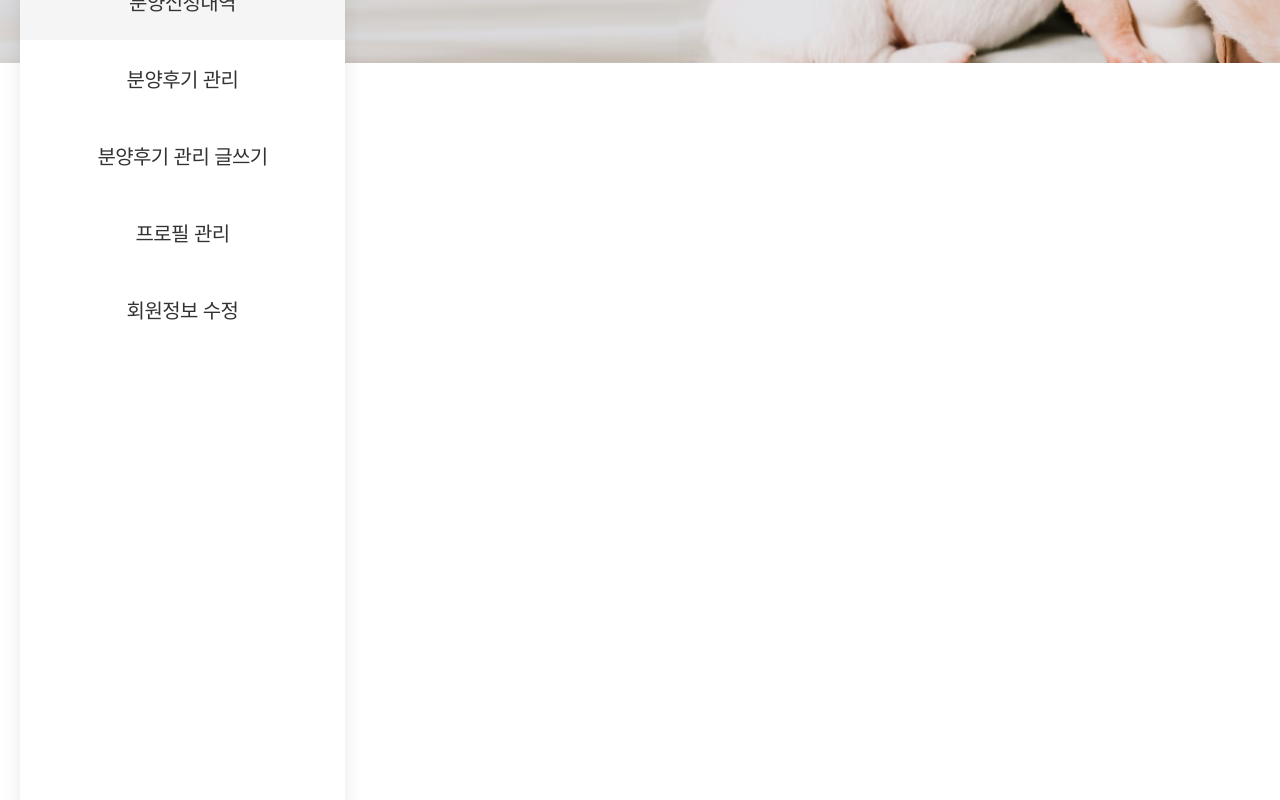
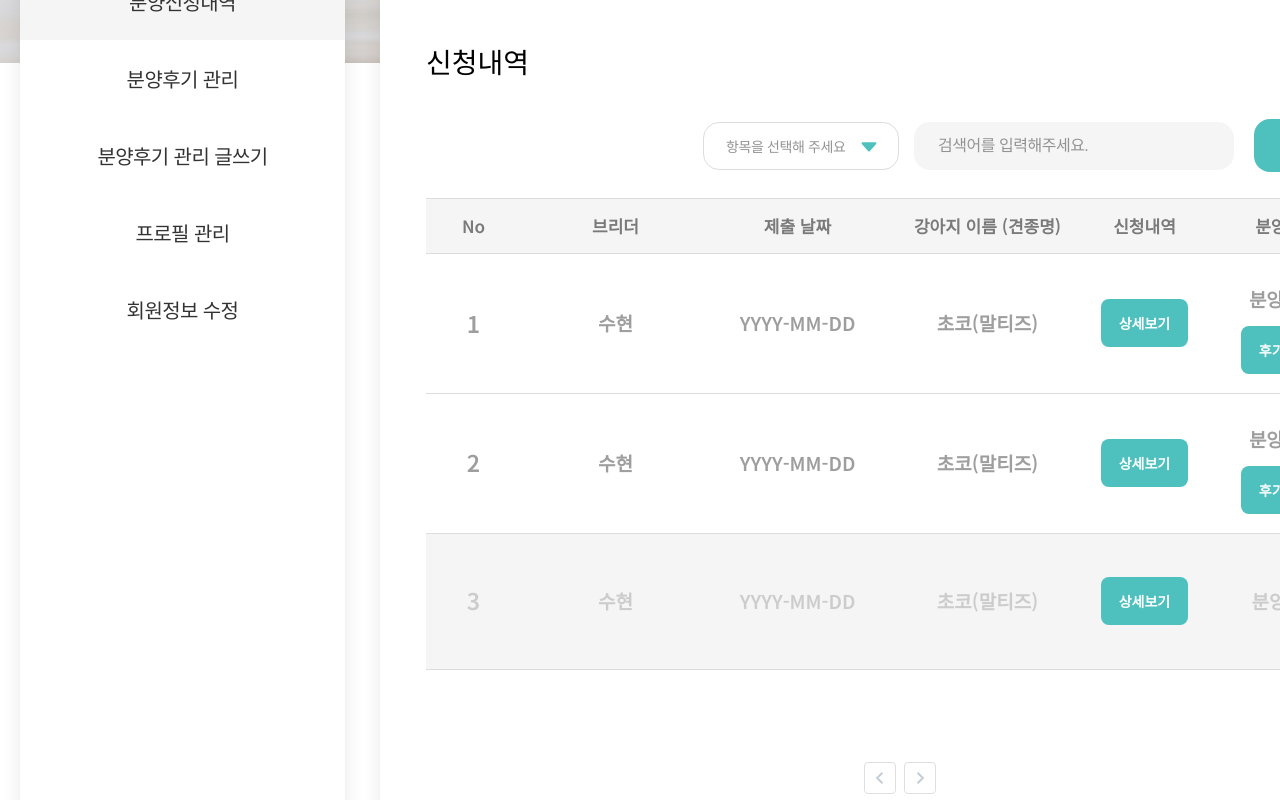
Before and after one commit to next-petree/frontend, a React (Create React App) app: page /mypage/adopt in a window 1280 px wide. Shown: the part 320-1120 px from the top of the page. Built offline with nearby package versions, Linux system fonts and the light colour scheme; no server answers; a web font is replaced by a local one.

Commit message:
Design: 분양신청내역 퍼블리싱

```diff
--- a/src/components/common/board/TableBoard.tsx
+++ b/src/components/common/board/TableBoard.tsx
@@ -46,7 +46,7 @@ const Table = styled.table`
   tbody {
     tr {
       td {
-        padding: 22px 10px;
+        padding: 19px 10px;
         text-align: center;
         vertical-align: middle;
         color: #9e9e9e;
--- a/src/pages/mypage/adopt.tsx
+++ /dev/null
@@ -1,5 +0,0 @@
-import MypageLayout from 'layout/MypageLayout';
-
-export default function Adopt() {
-  return <MypageLayout>ADOPT</MypageLayout>;
-}
--- /dev/null
+++ b/src/pages/mypage/adopt/Breeder.tsx
@@ -0,0 +1,99 @@
+import TableBoard from 'components/common/board/TableBoard';
+import { styled } from 'styled-components';
+
+interface ListProps {
+  matchingId: number;
+  adopterNickname: string;
+  submitDate: string;
+  nameAndBreed: string;
+  isProcessed: boolean;
+}
+
+const TableWrapper = styled.div`
+  min-height: 500px;
+  table {
+    .matching-id {
+      width: 95px;
+    }
+    .adopter-nickname,
+    .submit-date,
+    .is-processed {
+      width: 175px;
+    }
+    .name-and-breed {
+      width: 205px;
+    }
+    .application-detail {
+      width: 109px;
+    }
+  }
+`;
+const BreederBoard = () => {
+  const listCategory = [
+    { uid: 'matching-id', name: 'No' },
+    { uid: 'adopter-nickname', name: '분양희망자' },
+    { uid: 'submit-date', name: '제출 날짜' },
+    { uid: 'name-and-breed', name: '강아지 이름 (견종명)' },
+    { uid: 'is-processed', name: '분양상태' },
+    { uid: 'application-detail', name: '신청내역' },
+  ];
+  const list: ListProps[] = [
+    {
+      matchingId: 1,
+      adopterNickname: '수현',
+      submitDate: 'YYYY-MM-DD',
+      nameAndBreed: '초코(말티즈)',
+      isProcessed: true,
+    },
+    {
+      matchingId: 2,
+      adopterNickname: '수현',
+      submitDate: 'YYYY-MM-DD',
+      nameAndBreed: '초코(말티즈)',
+      isProcessed: true,
+    },
+    {
+      matchingId: 3,
+      adopterNickname: '수현',
+      submitDate: 'YYYY-MM-DD',
+      nameAndBreed: '초코(말티즈)',
+      isProcessed: true,
+    },
+    {
+      matchingId: 4,
+      adopterNickname: '수현',
+      submitDate: 'YYYY-MM-DD',
+      nameAndBreed: '초코(말티즈)',
+      isProcessed: false,
+    },
+    {
+      matchingId: 5,
+      adopterNickname: '수현',
+      submitDate: 'YYYY-MM-DD',
+      nameAndBreed: '초코(말티즈)',
+      isProcessed: true,
+    },
+  ];
+  return (
+    <TableWrapper className="table-wrapper">
+      <TableBoard category={listCategory}>
+        {list?.map(({ matchingId, adopterNickname, submitDate, nameAndBreed, isProcessed }) => {
+          return (
+            <TableBoard.TbodyItems key={matchingId} isDisabled={isProcessed}>
+              <td className="uid matching-id">{matchingId}</td>
+              <td className="adopter-nickname,">{adopterNickname}</td>
+              <td className="submit-date">{submitDate}</td>
+              <td className="name-and-breed">{nameAndBreed}</td>
+              <td className="is-processed">{isProcessed ? '분양승인' : '분양거절'}</td>
+              <td className="application-detail">
+                <button>상세보기</button>
+              </td>
+            </TableBoard.TbodyItems>
+          );
+        })}
+      </TableBoard>
+    </TableWrapper>
+  );
+};
+
+export default BreederBoard;
--- /dev/null
+++ b/src/pages/mypage/adopt/User.tsx
@@ -0,0 +1,99 @@
+import TableBoard from 'components/common/board/TableBoard';
+import { styled } from 'styled-components';
+
+interface ListProps {
+  matchingId: number;
+  adopterNickname: string;
+  submitDate: string;
+  nameAndBreed: string;
+  isProcessed: boolean;
+}
+
+const TableWrapper = styled.div`
+  min-height: 500px;
+  table {
+    .matching-id {
+      width: 95px;
+    }
+    .adopter-nickname,
+    .submit-date,
+    .is-processed {
+      width: 175px;
+    }
+    .name-and-breed {
+      width: 205px;
+    }
+    .application-detail {
+      width: 109px;
+    }
+    tbody tr {
+      height: 136px;
+    }
+  }
+`;
+
+const UserBoard = () => {
+  const listCategory = [
+    { uid: 'matching-id', name: 'No' },
+    { uid: 'breeder-nickname', name: '브리더' },
+    { uid: 'submit-date', name: '제출 날짜' },
+    { uid: 'name-and-breed', name: '강아지 이름 (견종명)' },
+    { uid: 'application-detail', name: '신청내역' },
+    { uid: 'is-processed', name: '분양상태' },
+  ];
+
+  const list: ListProps[] = [
+    {
+      matchingId: 1,
+      adopterNickname: '수현',
+      submitDate: 'YYYY-MM-DD',
+      nameAndBreed: '초코(말티즈)',
+      isProcessed: true,
+    },
+    {
+      matchingId: 2,
+      adopterNickname: '수현',
+      submitDate: 'YYYY-MM-DD',
+      nameAndBreed: '초코(말티즈)',
+      isProcessed: true,
+    },
+    {
+      matchingId: 3,
+      adopterNickname: '수현',
+      submitDate: 'YYYY-MM-DD',
+      nameAndBreed: '초코(말티즈)',
+      isProcessed: false,
+    },
+  ];
+  return (
+    <TableWrapper className="table-wrapper">
+      <TableBoard category={listCategory}>
+        {list?.map(({ matchingId, adopterNickname, submitDate, nameAndBreed, isProcessed }) => {
+          return (
+            <TableBoard.TbodyItems key={matchingId} isDisabled={isProcessed}>
+              <td className="uid matching-id">{matchingId}</td>
+              <td className="adopter-nickname,">{adopterNickname}</td>
+              <td className="submit-date">{submitDate}</td>
+              <td className="name-and-breed">{nameAndBreed}</td>
+              <td className="application-detail">
+                <button>상세보기</button>
+              </td>
+              <td className="is-processed">
+                {isProcessed ? (
+                  <>
+                    <span>분양 승인</span>
+                    <button>후기 작성</button>
+                  </>
+                ) : (
+                  '분양거절'
+                )}
+              </td>
+            </TableBoard.TbodyItems>
+          );
+        })}
+      </TableBoard>
+    </TableWrapper>
+  );
+};
+
+export default UserBoard;
--- /dev/null
+++ b/src/pages/mypage/adopt/index.tsx
@@ -0,0 +1,79 @@
+import { useJwtInfo } from 'hooks/useJwtInfo';
+import SelectOption from 'components/common/select/SelectOption';
+import SearchInput from 'components/common/search/SearchInput';
+import MypageLayout from 'layout/MypageLayout';
+import MypageForm from 'layout/MypageForm';
+import { useState } from 'react';
+import Pagination from 'components/common/board/Pagination';
+import BreederBoard from './Breeder';
+import UserBoard from './User';
+import { styled } from 'styled-components';
+import { Page } from 'pageable-response';
+
+const AdoptWrapper = styled.section`
+  .container {
+    min-height: 58rem;
+  }
+`;
+
+export default function Adopt() {
+  const [page, setPage] = useState(0);
+  const [pageInfo, setPageInfo] = useState<Page>({
+    totalPages: 0,
+    first: false,
+    last: false,
+    number: 0,
+  });
+  const { role } = useJwtInfo();
+  const [selectedOption, setSelectedOption] = useState<string | undefined>(undefined);
+  const searchOptions = [
+    { value: 'all', label: '전체' },
+    { value: 'breed', label: '견종' },
+    { value: 'name', label: '강아지 이름' },
+  ];
+
+  const onSearch = async (keyword: string) => {
+    // keyword로 찾기 api 쓰겠쥬
+  };
+  // {role === 'BREEDER' ? <Breeder /> : <User />}
+  return (
+    <AdoptWrapper>
+      <MypageLayout>
+        <MypageForm>
+          <MypageLayout.Label>{role === 'BREEDER' ? '분양신청내역' : '신청내역'}</MypageLayout.Label>
+          <MypageLayout.ContentsHeaders
+            style={{
+              marginBottom: '26px',
+            }}
+          >
+            <SelectOption
+              selectedValue={selectedOption}
+              onSelect={setSelectedOption}
+              options={searchOptions}
+              placeholder="항목을 선택해 주세요"
+              size="sm"
+            ></SelectOption>
+            <SearchInput
+              placeholder="검색어를 입력해주세요."
+              onSearch={(value) => {
+                onSearch(value);
+              }}
+            />
+          </MypageLayout.ContentsHeaders>
+          <MypageLayout.Content>{role === 'BREEDER' ? <BreederBoard /> : <UserBoard />}</MypageLayout.Content>
+          <MypageLayout.Footer>
+            <Pagination
+              style={{
+                alignSelf: 'center',
+                margin: '64px auto',
+              }}
+              currentpage={page}
+              totalPage={pageInfo.totalPages}
+              onChange={(page) => setPage(page)}
+            />
+          </MypageLayout.Footer>
+        </MypageForm>
+      </MypageLayout>
+    </AdoptWrapper>
+  );
+}
```
